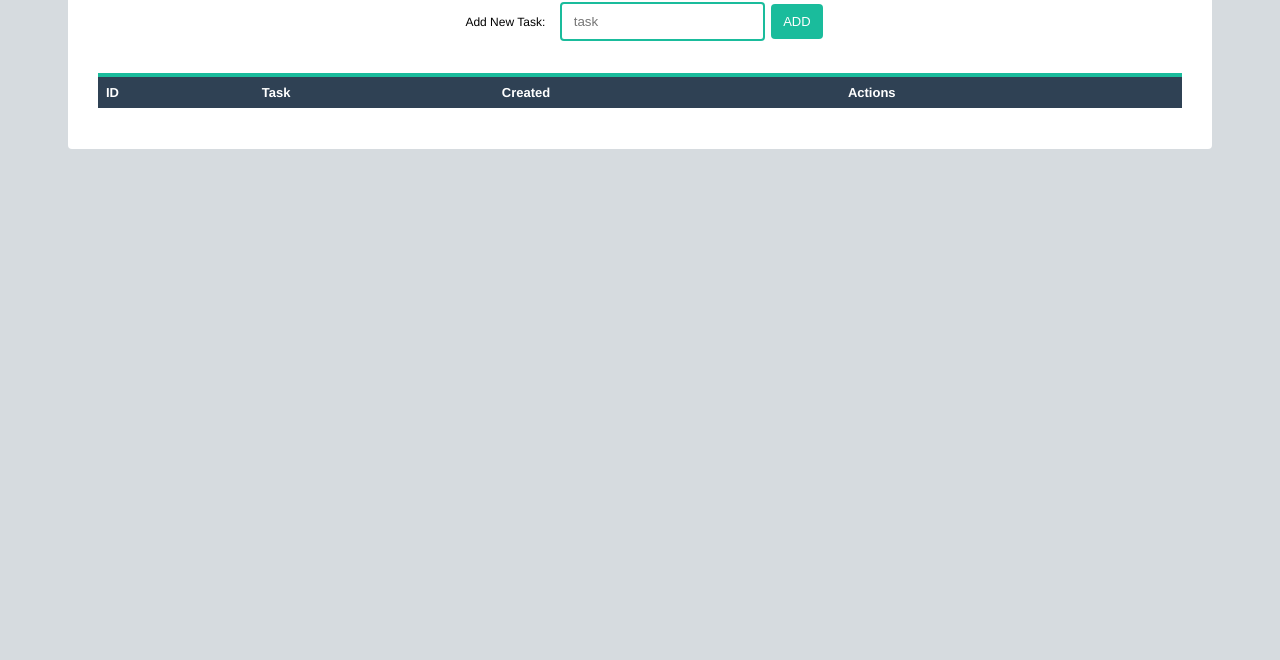
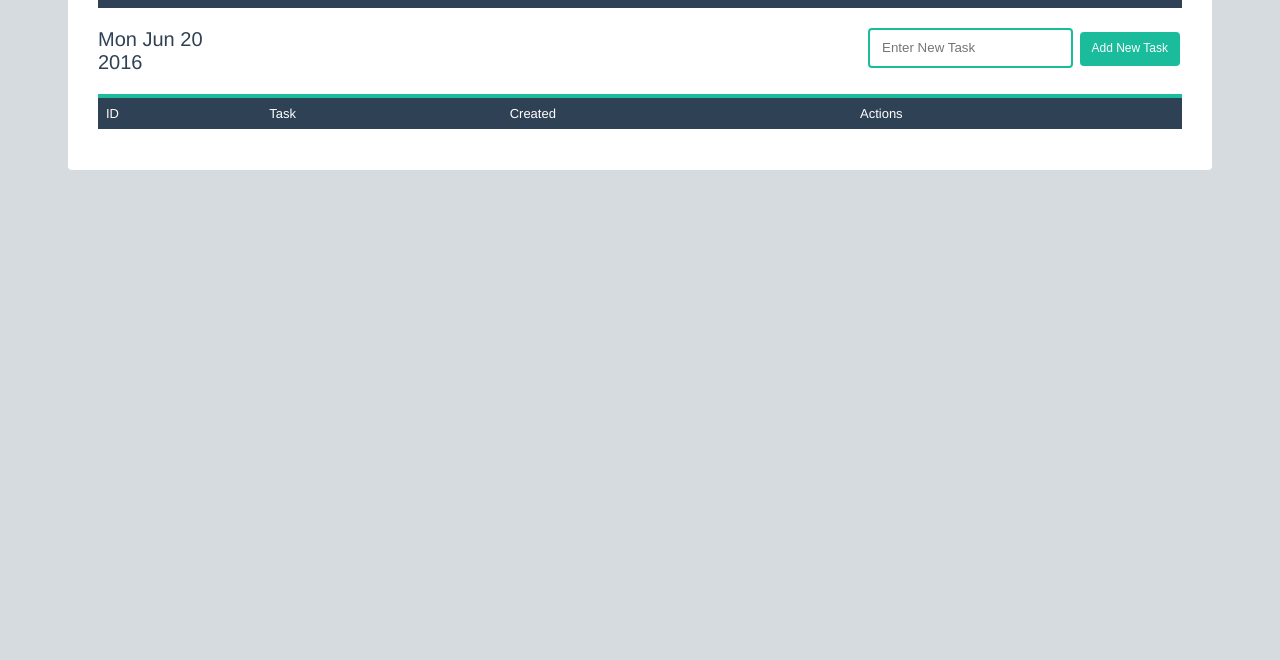
Before and after one commit to iluvtatortots/Prime-FullStack-ToDoApp, a website: page views/index.html in a window 1280 px wide. Shown: the part 140-800 px from the top of the page. Drawn offline with Linux system fonts and the light colour scheme; files that its build step writes are made by us from their sources; no server answers; files whose address does not match are found by name.

Commit message:
update css

```diff
--- a/public/css/stylesheet.css
+++ b/public/css/stylesheet.css
@@ -6,7 +6,7 @@ body {
 }
 
 .container {
-  margin-bottom: 60px;
+  margin: 30px 0;
   padding: 10px 30px;
   background-color: #fff;
   border-radius: 4px;
@@ -17,14 +17,29 @@ h1 {
   padding: 20px;
   color: #fff;
   text-align: center;
+  font-weight: normal;
+  margin-bottom: 0;
 }
 
 form {
-  text-align: center;
+  margin-top: 20px;
+  float: right;
+}
+
+p {
+  font-size: 20px;
+  display: inline;
+  color: #2f4154;
+  float: left;
+  width: 140px;
+}
+
+.clearfloat {
+  clear: both;
 }
 
 label {
-  font-size: 12px;
+  font-size: 14px;
   margin: 0 10px;
 }
 
@@ -37,12 +52,12 @@ label {
   width: 100%;
   text-align: left;
   border-collapse: collapse;
-  margin: 30px 0;
+  margin-bottom: 30px;
 }
 
 #taskTable th {
   font-size: 13px;
-  font-weight: bold;
+  font-weight: normal;
   background-color: #2f4154;
   border-top: 4px solid #1abc9c;
   border-bottom: 1px solid #fff;
@@ -67,7 +82,6 @@ input[type="text"] {
   border-radius: 4px;
   box-shadow: none;
   background-color: #fff;
-
 }
 
 select {
@@ -83,11 +97,11 @@ button {
     background-color: #1abc9c;
     border: none;
     color: white;
-    padding: 8px 21px;
+    padding: 6px 12px;
     text-align: center;
     text-decoration: none;
     display: inline-block;
-    font-size: 13px;
+    font-size: 12px;
     margin: 4px 2px;
     cursor: pointer;
     border-radius: 4px;
--- a/public/scripts/script.js
+++ b/public/scripts/script.js
@@ -1,7 +1,14 @@
 $(document).ready(function(){
 
   // load tasks
-  loadTasks();
+    loadTasks();
+    currentDate();
+
+    // current date to display to DOM
+    function currentDate(){
+      var d = new Date();
+      document.getElementById('currentDate').innerHTML = d.toDateString();
+    } // end current date
 
   // target button with enter key
   $('#taskIn').keypress(function(event){
@@ -91,8 +98,8 @@ $(document).ready(function(){
     $('#outputTable').empty();
     $('#completedTable').empty();
     for(i=0; i<tasksToDo.length; i++){
-      var completeButton = '<button id="completeButton" data-id="'+ tasksToDo[i].id +'" data-status="'+ tasksToDo[i].status +'">complete</button>';
-      var deleteButton = '<button id="deleteButton" data-id="'+ tasksToDo[i].id +'">delete</button></td>';
+      var completeButton = '<button id="completeButton" data-id="'+ tasksToDo[i].id +'" data-status="'+ tasksToDo[i].status +'">Complete</button>';
+      var deleteButton = '<button id="deleteButton" data-id="'+ tasksToDo[i].id +'">Delete</button></td>';
       if(tasksToDo[i].status === false) {
         var taskRow = '<tr id="taskRow"><td>' + tasksToDo[i].id + '</td>' +
         '<td>' + tasksToDo[i].task + '</td>' +
--- a/views/index.html
+++ b/views/index.html
@@ -9,12 +9,15 @@
   </head>
   <body>
     <div class="container">
-      <h1>Task Tracker</h1>
-      <form id="taskForm">
-          <label for="taskIn">Add New Task:</label>
-          <input type="text" id="taskIn" name="taskIn" value="" placeholder="task">
-        <button type="button" name="addTaskButton" id="addTaskButton" class="submit">ADD</button>
-      </form>
+      <h1>Tasks To Get Done</h1>
+      <div class="top">
+        <p id="currentDate"></p>
+        <form id="taskForm">
+            <input type="text" id="taskIn" name="taskIn" value="" placeholder="Enter New Task">
+          <button type="button" name="addTaskButton" id="addTaskButton" class="submit">Add New Task</button>
+        </form>
+      </div>
+      <div class="clearfloat"></div>
 
       <table id="taskTable">
         <thead>
```
